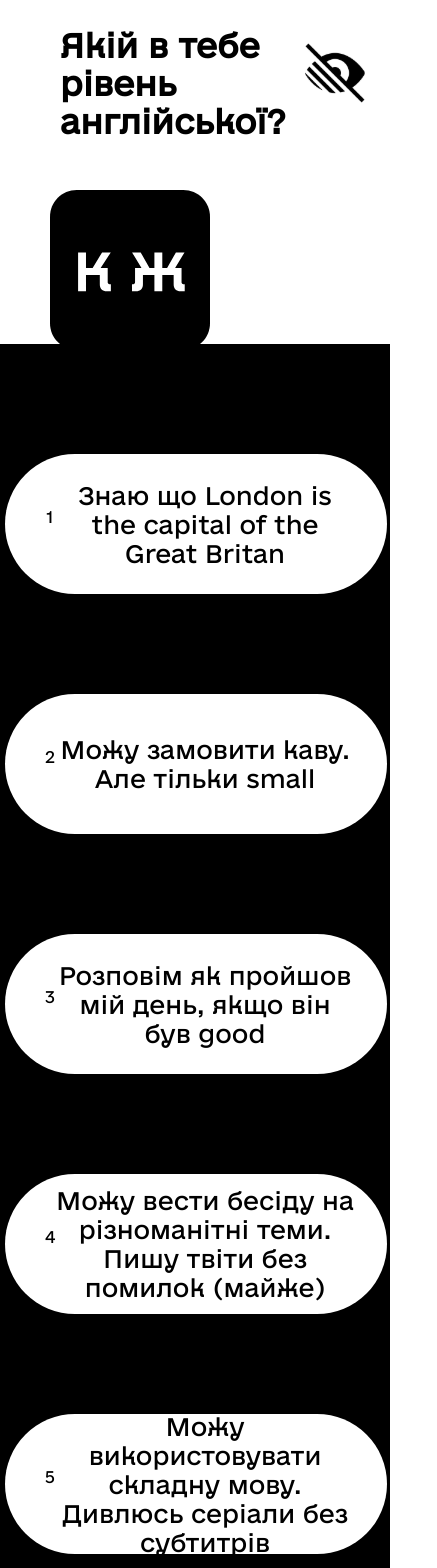
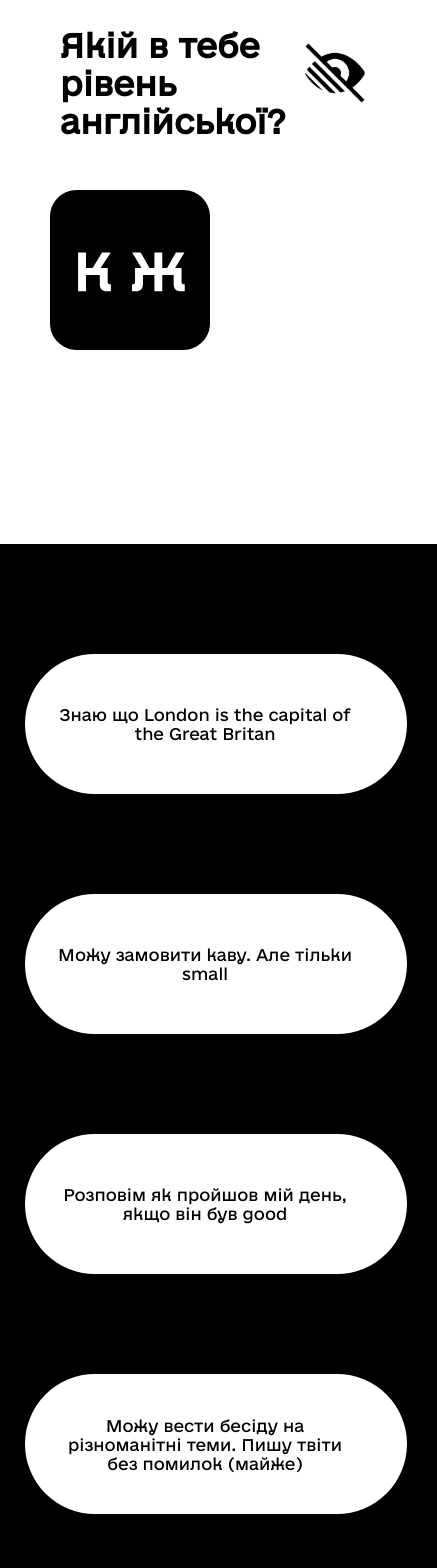
Before and after one commit to Vasilchenk23/future-hack, a React (Create React App) app: page /level in a window 390 px wide. Shown: the top 1568 px of the page, 437 px wide, since content can reach past the window. Built offline with nearby package versions, Linux system fonts and the light colour scheme.

Commit message:
mobile version

```diff
--- a/src/Components/LanguageLevel.jsx
+++ b/src/Components/LanguageLevel.jsx
@@ -37,37 +37,31 @@ const LanguageLevel = () => {
                 <div className="black-block-level-english">
                     <Link to="/goals">
                         <div className="item-block" style={{ color: textColor, backgroundColor: backgroundColor }}>
-                            <p className="item-text" style={{ color: textColor, backgroundColor: backgroundColor }}>1</p>
                             <p className="item-text-level">Знаю що London is the capital of the Great Britan</p>
                         </div>
                     </Link>
                     <Link to="/goals">
                         <div className="item-block" style={{ color: textColor, backgroundColor: backgroundColor }}>
-                            <p className="item-text" style={{ color: textColor, backgroundColor: backgroundColor }}>2</p>
                             <p className="item-text-level">Можу замовити каву. Але тільки small</p>
                         </div>
                     </Link>
                     <Link to="/goals">
                         <div className="item-block" style={{ color: textColor, backgroundColor: backgroundColor }}>
-                            <p className="item-text" style={{ color: textColor, backgroundColor: backgroundColor }}>3</p>
                             <p className="item-text-level">Розповім як пройшов мій день, якщо він був good</p>
                         </div>
                     </Link>
                     <Link to="/goals">
                         <div className="item-block" style={{ color: textColor, backgroundColor: backgroundColor }}>
-                            <p className="item-text" style={{ color: textColor, backgroundColor: backgroundColor }}>4</p>
                             <p className="item-text-level">Можу вести бесіду на різноманітні теми. Пишу твіти без помилок (майже)</p>
                         </div>
                     </Link>
                    <Link to="/goals">
                     <div className="item-block" style={{ color: textColor, backgroundColor: backgroundColor }}>
-                            <p className="item-text" style={{ color: textColor, backgroundColor: backgroundColor }}>5</p>
                             <p className="item-text-level">Можу використовувати складну мову. Дивлюсь серіали без субтитрів</p>
                         </div>
                    </Link>
                     <Link to="/goals">
                         <div className="item-block" style={{ color: textColor, backgroundColor: backgroundColor }}>
-                            <p className="item-text" style={{ color: textColor, backgroundColor: backgroundColor }}>6</p>
                             <p className="item-text-level">Розмовляю як носій. Dobry den, everybody</p>
                         </div>
                     </Link>
--- a/src/Components/LoginFlow.jsx
+++ b/src/Components/LoginFlow.jsx
@@ -4,7 +4,9 @@ const LoginFlow = () => {
     return(
         <>
         <input type="text" placeholder="login"/>
+        <br />
         <input type="password" placeholder="password"/>
+        <br />
         <Link to="/main"><button>Send</button></Link>
         </>
     );
--- a/src/Components/Modal.jsx
+++ b/src/Components/Modal.jsx
@@ -76,7 +76,7 @@ const combinedStyles = [
 
   return (
     <div className="modal">
-      <h2 className='title-modal'>Налаштування для користувачів з обмеженими можливостями зору</h2>
+
       <div className='block-modal'>
         <div>
           <h3 className="color-options">Стилі:</h3>
--- a/src/index.css
+++ b/src/index.css
@@ -103,19 +103,14 @@ code {
     margin: 43px 0px 0px 255px;
   }
 
-  .black-block{
-    width: 100vw;
-    height: 66.99vh;
-    margin-top: -600px;
+  .black-block-lesson{
+    width: 112vw;
+    height: 80vh;
+    margin-top: -280px;
+    background-color: black;
+    padding: 100px 0px 0px 130px;
   }
 
-  .black-block-lesson{
-    width: 78.2vw;
-    height: 45vh;
-    margin-top: -500px;
-    background-color: black;
-    padding: 100px 0px 0px 90px;
-  }
 
 }
 
@@ -167,14 +162,22 @@ a {
   .black-block-level-english{
     background-color: rgb(0, 0, 0);
     padding-top: 10px;
-    width: 100vw;
-    height: 200vh;
-    margin-top: -500px;
+    width: 112vw;
+    height: 220vh;
+    margin-top: -300px;
+  }
+
+  .black-block{
+    background-color: rgb(0, 0, 0);
+    padding-top: 10px;
+    width: 112vw;
+    height: 70vh;
+    margin-top: -400px;
   }
 
   .item-block{
     margin-top: 100px;
-    margin-left: 5px;
+    margin-left: 25px;
     width: 98vw;
     padding: 20px 0px;
     height: 100px;
@@ -189,7 +192,8 @@ a {
     display: flex;
     justify-content: start;
     height: 100px;
-    margin: 0px 0px 0px -10px;
+    margin: 0px 0px 0px 30px;
+    font-size: 16px;
     align-items: center;
     width: 300px;
   }
@@ -232,17 +236,17 @@ a {
 @media only screen and (max-width: 768px) {
   .black-block-goals{
     background-color: rgb(0, 0, 0);
-    width: 100vw;
+    width: 112vw;
     height: 120vh;
-    margin-top: -550px;
+    margin-top: -300px;
   }
 
   .black-block-speak{
     background-color: rgb(0, 0, 0);
     height: 120vh;
     width: 100%;
-    padding: 0px 62px 470px;
-    margin-top: -550px;
+    padding: 0px 76px 870px;
+    margin-top: -390px;
   }
 
   .block-travel{
@@ -307,13 +311,13 @@ a {
 
 @media only screen and (max-width: 768px) {
   .modal {
-   margin: -500px 0px 0px -20px;
+   margin: -400px 0px 0px 10px;
    box-shadow: -100px 100px 100px 100px black;
    transform: translateY(-50%);
    box-shadow: 0 0 0 2000px rgba(0, 0, 0, 0.5);
    position: relative;
    z-index: 999;
-   width: auto;
+   width: 380px;
    height: 500px;
   }
 
@@ -322,11 +326,11 @@ a {
     width: 360px;
   }
   .white-block{
-    width: auto;
+    width: 98vw;
     padding-left: 50px;
   }
   .color-options{
-    padding-left: 20px;
+    padding-left: 5px;
   }
 }
 
@@ -337,16 +341,7 @@ a {
   margin-top: 30px;
 }
 
-.item-button-modal{
-  width: 100px;
-  height: 30px;
-  color: rgb(0, 0, 0);
-  background-color: #ffffff;
-  margin-top: 10px;
-  margin-left: 20px ;
-  border: none;
-  border-radius: 20px;
-}
+
 
 .color-options{
   width: 370px;
```
